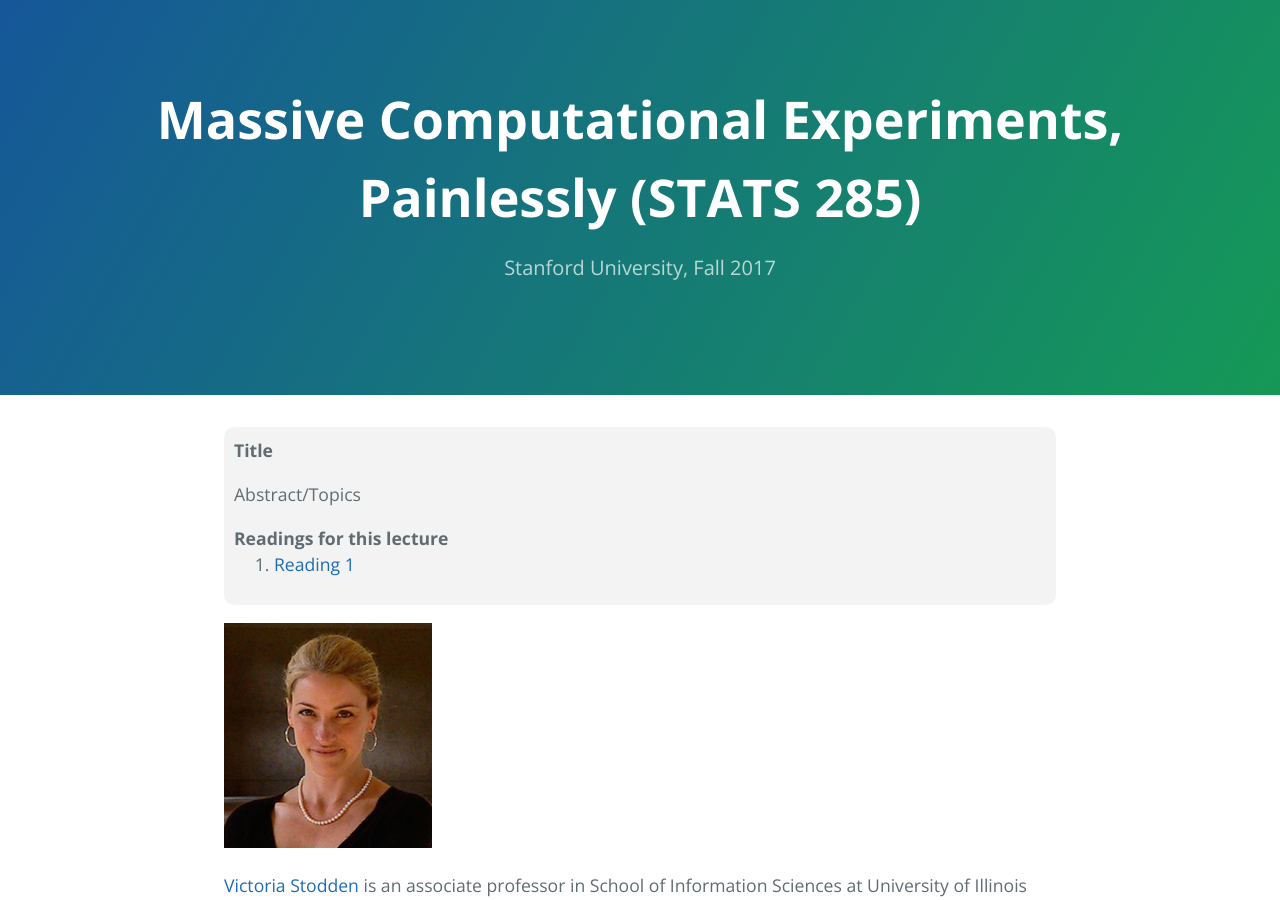
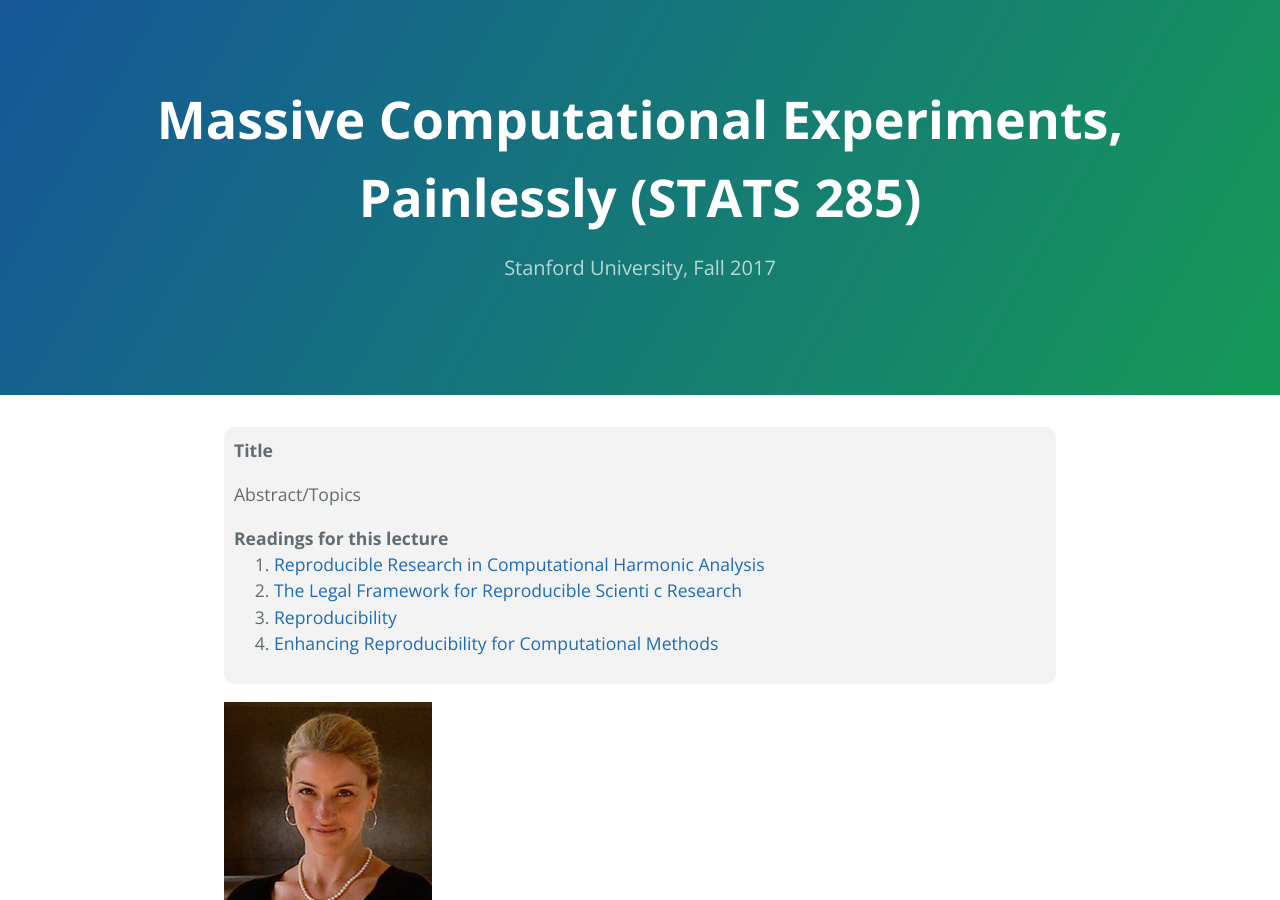
Before and after one commit to stats285/stats285.github.io, a Jekyll site: the page built from vcs_lecture.md, in a window 1280 px wide and 900 px high. Built offline with Jekyll 4.4.1, drawn with Linux system fonts in a browser that asks for light colours; our own code applies the rules of GitHub Pages for plain Markdown files; the repository's description, which GitHub fills in, is left out.

Commit message:
vcs readings added

```diff
--- a/vcs_lecture.md
+++ b/vcs_lecture.md
@@ -5,8 +5,24 @@
 <strong>Readings for this lecture</strong>
 <ol>
 <li>
-<a href=""> Reading 1 </a>
+<a href="http://stanford.edu/~vcs/papers/RRCiSE-STODDEN2009.pdf"> Reproducible Research in Computational Harmonic Analysis </a>
 </li>
+
+<li>
+<a href="http://stanford.edu/~vcs/papers/Legal-STODDEN2009.pdf"> The Legal Framework
+for Reproducible Scienti c Research </a>
+</li>
+
+
+<li>
+<a href="http://science.sciencemag.org/content/343/6168/229"> Reproducibility </a>
+</li>
+
+
+<li>
+<a href="http://science.sciencemag.org/content/354/6317/1240"> Enhancing Reproducibility for Computational Methods </a>
+</li>
+
 </ol>
 </div>
 
```
